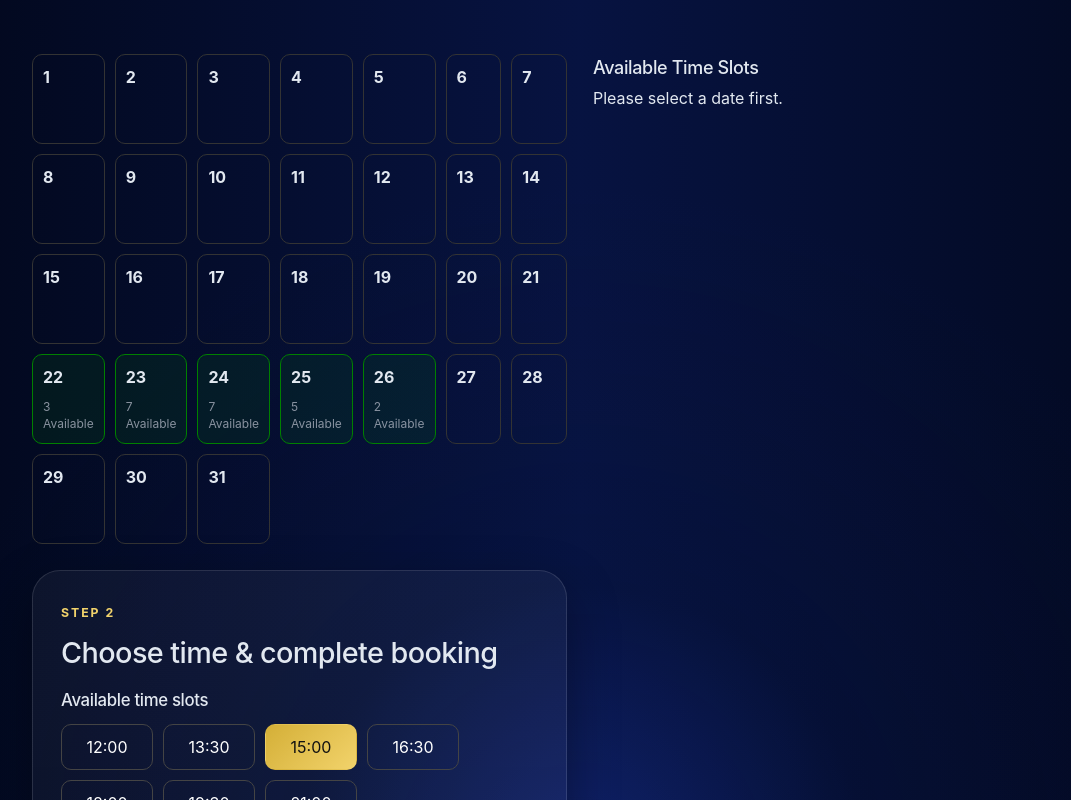
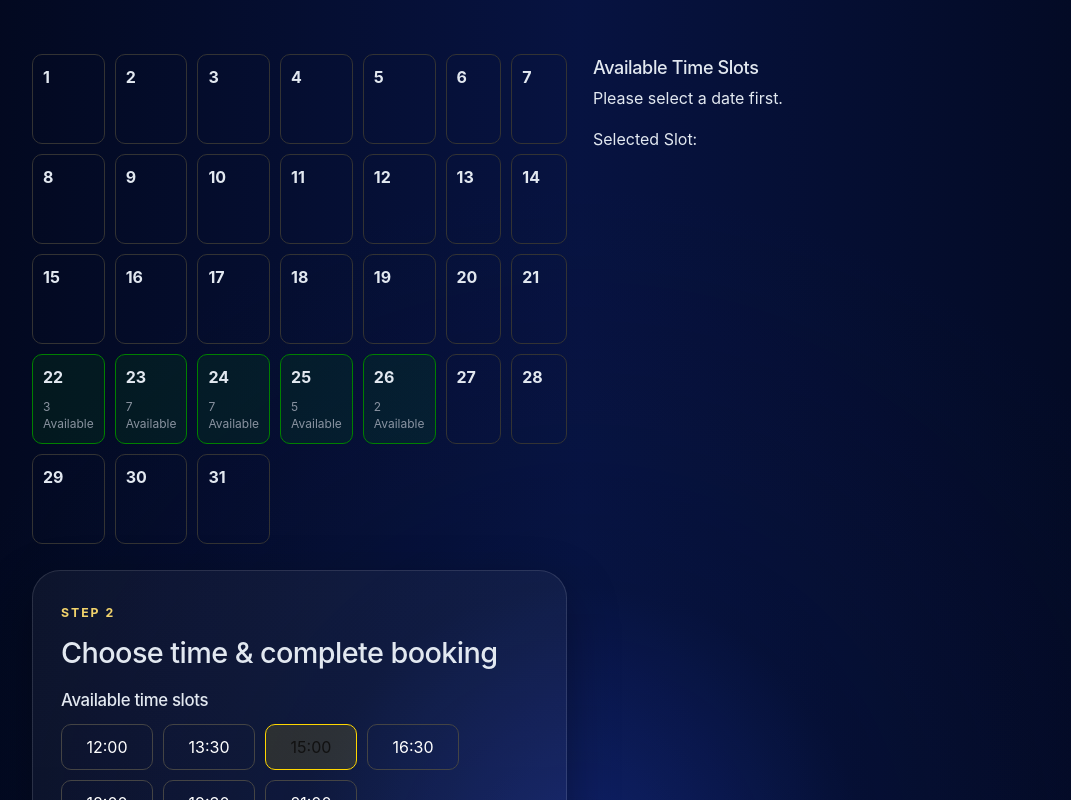
Before and after one commit to kiumars609/escape-finder, a React (Vite) app: page /room/1 in a window 1280 px wide. Shown: the part 920-1720 px from the top of the page, without its empty margins (60-1131 px from the left). Built offline with nearby package versions, Linux system fonts and the light colour scheme.

Commit message:
Edit calendar

```diff
--- a/src/Pages/Room/Booking/Calendar/Calendar.jsx
+++ b/src/Pages/Room/Booking/Calendar/Calendar.jsx
@@ -3,6 +3,7 @@ import React, { useState } from "react";
 export default function Calendar() {
   const [currentDate, setCurrentDate] = useState(new Date());
   const [selectedDate, setSelectedDate] = useState(null);
+  const [selectedSlot, setSelectedSlot] = useState(null);
 
   const year = currentDate.getFullYear();
   const month = currentDate.getMonth();
@@ -100,8 +101,6 @@ export default function Calendar() {
       </div>
       <div className="calendar-grid">{gridCalendar}</div>
 
-
-
       <div className="slots-section">
         <h3>Available Time Slots</h3>
 
@@ -110,7 +109,11 @@ export default function Calendar() {
         ) : selectedSlots.length > 0 ? (
           <div className="slot-list">
             {selectedSlots.map((slot, index) => (
-              <button key={index} className="slot-btn">
+              <button
+                key={index}
+                className={`slot-btn ${selectedSlot === slot ? "active" : ""}`}
+                onClick={() => setSelectedSlot(slot)}
+              >
                 {slot}
               </button>
             ))}
@@ -118,6 +121,8 @@ export default function Calendar() {
         ) : (
           <p>No time slots available for this date.</p>
         )}
+
+        <p>Selected Slot: {selectedSlot}</p>
       </div>
       {/* <div className="calendar-card">
         <div className="section-head">
--- a/src/Pages/Room/style.css
+++ b/src/Pages/Room/style.css
@@ -740,3 +740,8 @@ textarea {
   border-radius: 10px;
   cursor: pointer;
 }
+
+.slot-btn.active {
+  border-color: gold;
+  background: rgba(255, 215, 0, 0.12);
+}
```
